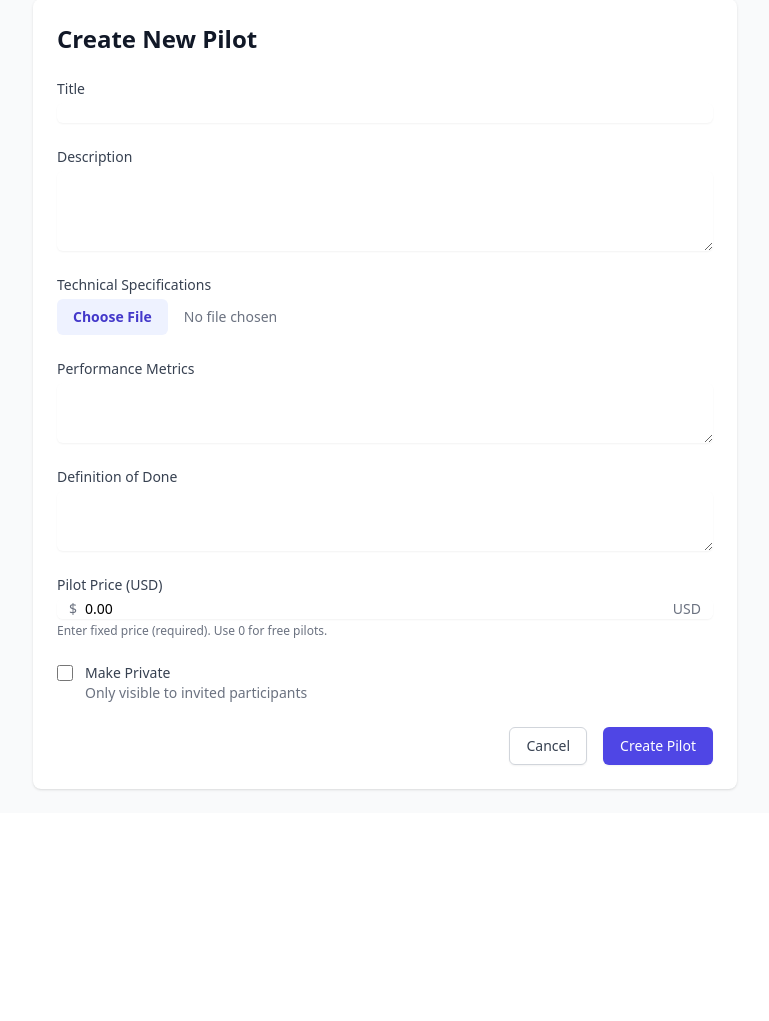
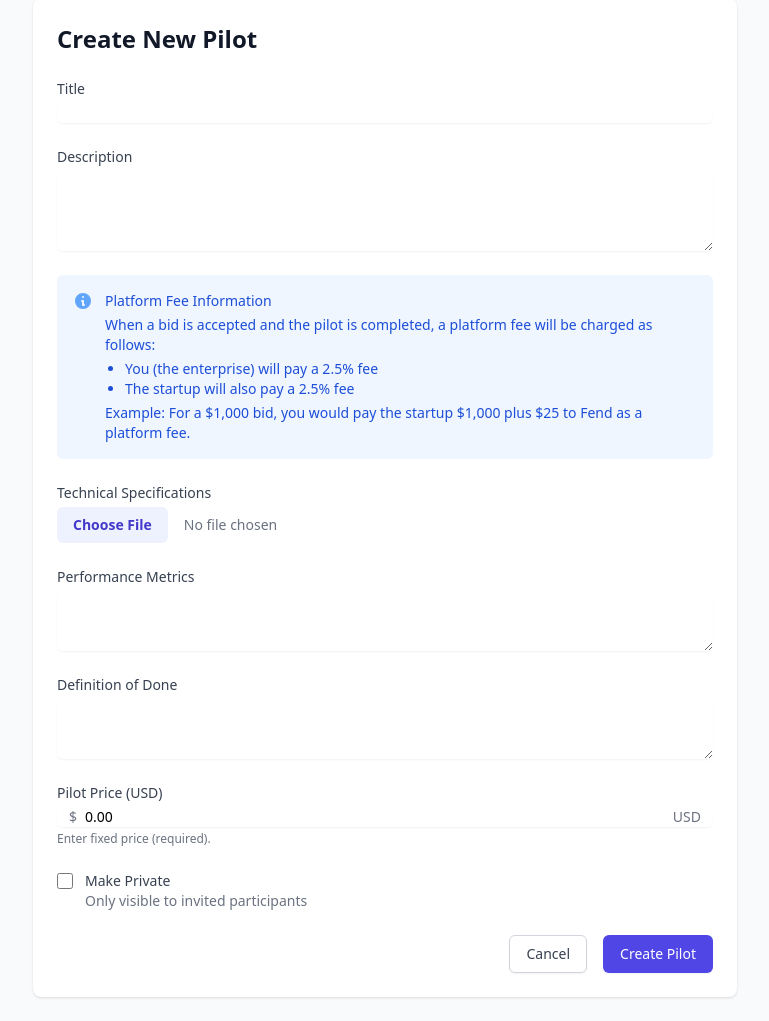
Before and after one commit to sameerhimati/fend-marketplace, a Django app: template templates/pilots/pilot_form.html in a window 1280 px wide. Shown: the part 89-1110 px from the top of the page, without its empty margins (255-1024 px from the left). Before the commit the page ends 880 px from the top, so only its background shows below. Run offline with Django 5.2, Linux system fonts and the light colour scheme; the template is opened without the code that fills it: values that come from a table or form of the project are taken from there, others are empty; some libraries are stand-ins or nearby versions.

Commit message:
beter UX aroun d fee during pilot creation

```diff
--- a/templates/pilots/pilot_form.html
+++ b/templates/pilots/pilot_form.html
@@ -47,6 +47,27 @@
                         {% if form.description.errors %}
                         <p class="mt-2 text-sm text-red-600">{{ form.description.errors.0 }}</p>
                         {% endif %}
+                    </div>
+
+                    <div class="mb-6 bg-blue-50 p-4 rounded-md">
+                        <div class="flex">
+                            <div class="flex-shrink-0">
+                                <svg class="h-5 w-5 text-blue-400" fill="currentColor" viewBox="0 0 20 20">
+                                    <path fill-rule="evenodd" d="M18 10a8 8 0 11-16 0 8 8 0 0116 0zm-7-4a1 1 0 11-2 0 1 1 0 012 0zM9 9a1 1 0 000 2v3a1 1 0 001 1h1a1 1 0 100-2v-3a1 1 0 00-1-1H9z" clip-rule="evenodd"></path>
+                                </svg>
+                            </div>
+                            <div class="ml-3 flex-1">
+                                <h3 class="text-sm font-medium text-blue-700">Platform Fee Information</h3>
+                                <div class="mt-1 text-sm text-blue-700">
+                                    <p>When a bid is accepted and the pilot is completed, a platform fee will be charged as follows:</p>
+                                    <ul class="list-disc pl-5 mt-1">
+                                        <li>You (the enterprise) will pay a 2.5% fee</li>
+                                        <li>The startup will also pay a 2.5% fee</li>
+                                    </ul>
+                                    <p class="mt-1">Example: For a $1,000 bid, you would pay the startup $1,000 plus $25 to Fend as a platform fee.</p>
+                                </div>
+                            </div>
+                        </div>
                     </div>
 
                     <!-- Technical Specs Document -->
@@ -121,13 +142,13 @@
                                 min="0"
                                 value="{{ form.price.value|default:'0.00' }}"
                                 class="focus:ring-indigo-500 focus:border-indigo-500 block w-full pl-7 pr-12 sm:text-sm border-gray-300 rounded-md"
-                                placeholder="0.00"
+                                placeholder="1000.00"
                                 required>
                             <div class="absolute inset-y-0 right-0 pr-3 flex items-center pointer-events-none">
                                 <span class="text-gray-500 sm:text-sm">USD</span>
                             </div>
                         </div>
-                        <p class="mt-1 text-xs text-gray-500">Enter fixed price (required). Use 0 for free pilots.</p>
+                        <p class="mt-1 text-xs text-gray-500">Enter fixed price (required).</p>
                         {% if form.price.errors %}
                         <p class="mt-2 text-sm text-red-600">{{ form.price.errors.0 }}</p>
                         {% endif %}
```
